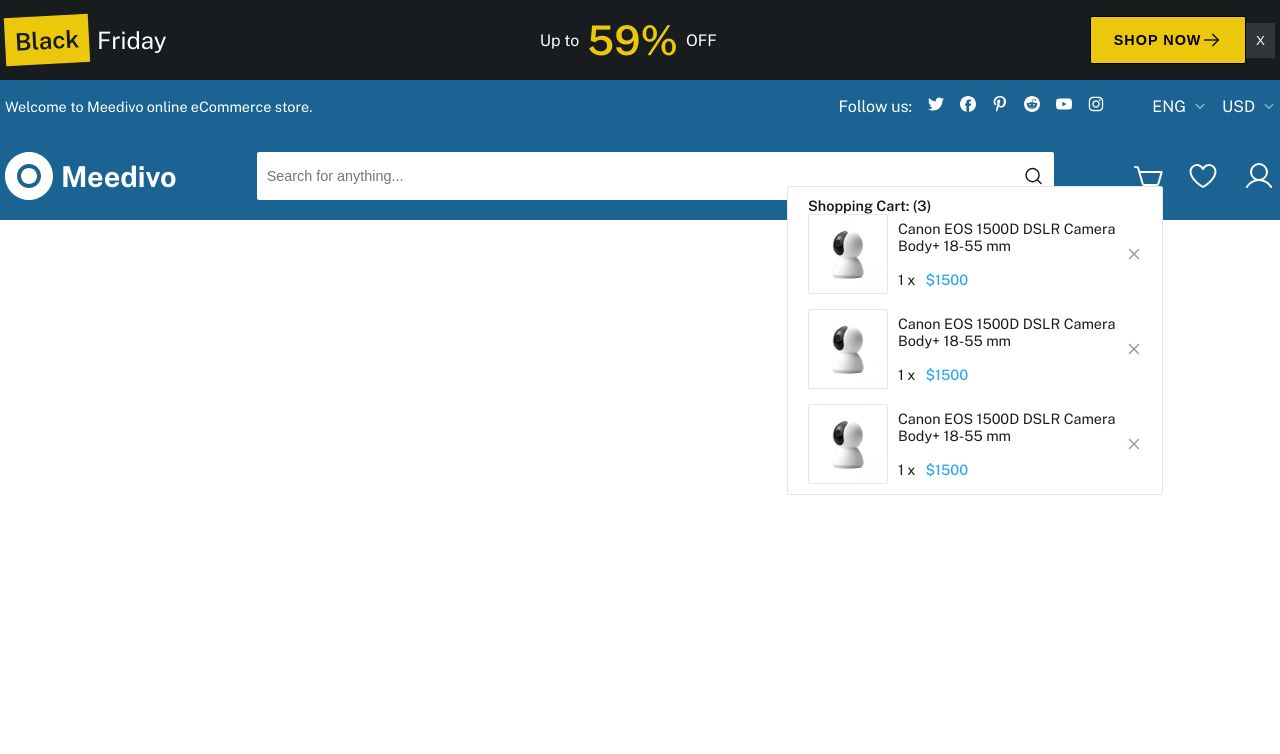
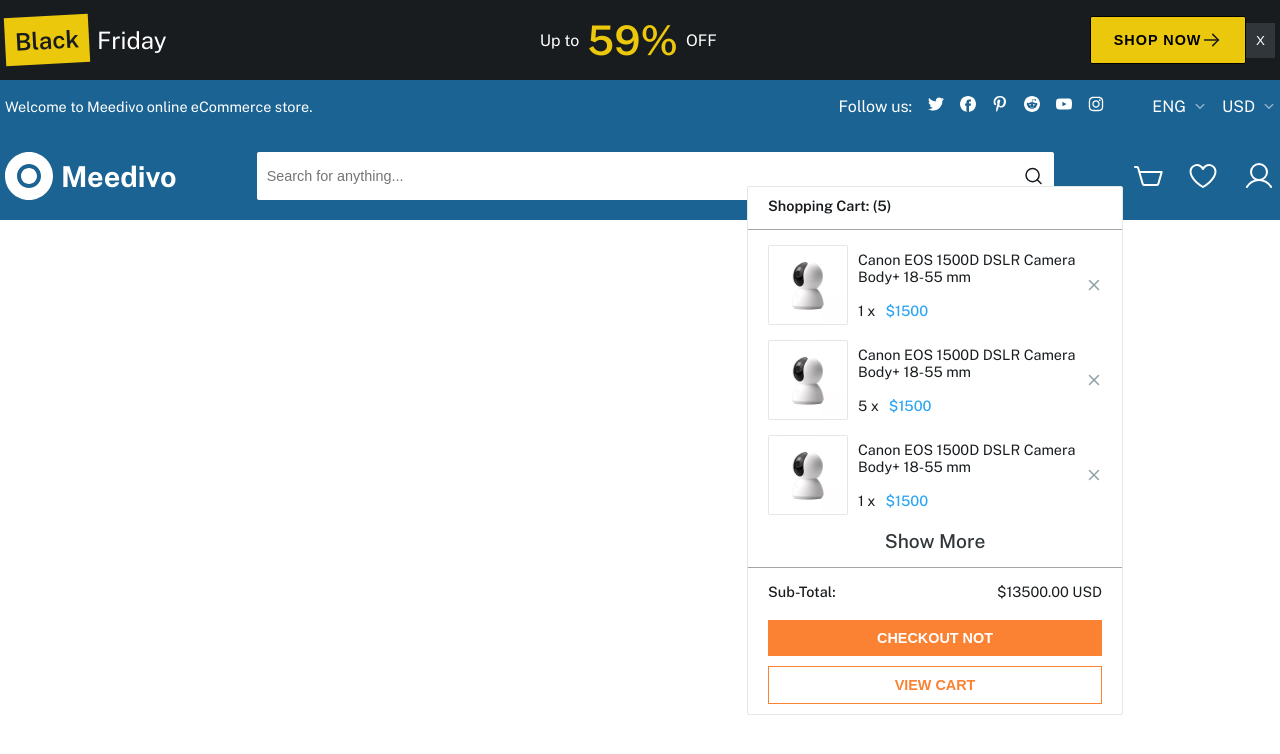
Before and after one commit to ahmedelqori/ShopSphere, a React (Vite) app in the folder client/: page / in a window 1280 px wide. Both pictures are taken after a click on the picture 1148 px from the left and 176 px from the top of the page. Shown: the top 754 px of the page. Built offline with nearby package versions, Linux system fonts and the light colour scheme.

Commit message:
Fix Shooping list

```diff
--- a/client/src/components/Header/Main/ShoopingCart/ShoopingCart.styled.tsx
+++ b/client/src/components/Header/Main/ShoopingCart/ShoopingCart.styled.tsx
@@ -3,11 +3,10 @@
 export const Cart = styled.div`
   gap: 1rem;
   top: 100%;
-  right: 0;
+  right: 40px;
   width: 376px;
   font-size: 0.9rem;
   position: absolute;
-  padding: 10px 20px;
   align-items: start;
   border-radius: 2px;
   flex-direction: column;
@@ -19,12 +18,14 @@
 export const H3 = styled.h3`
   font-weight: 600;
   font-size: 0.9rem;
+  padding: 10px 20px;
 `;
 
 export const Ul = styled.ul`
   display: flex;
   gap: 15px;
   flex-direction: column;
+  padding: 10px 20px;
 `;
 
 export const Li = styled.li`
@@ -60,3 +61,48 @@
   padding: 10px 0;
   align-self: center;
 `;
+
+export const ShowMore = styled.div`
+  align-self: center;
+  font-size: 1.2rem;
+  cursor: pointer;
+  color: var(--color-grey-light);
+  font-weight: 500;
+`;
+
+export const Line = styled.div`
+  width: 100%;
+  height: 1px;
+  background-color: var(--color-grey);
+  opacity: 0.4;
+  margin: 5px 0;
+`;
+
+export const Total = styled.div`
+  padding: 10px 20px;
+  justify-content: space-between;
+  div {
+    font-size: 0.9rem;
+    font-weight: 500;
+  }
+`;
+
+export const Buttons = styled.div`
+  padding: 10px 20px;
+  gap: 10px;
+  flex-direction: column;
+  button {
+    width: 100%;
+    padding: 10px;
+    font-weight: 600;
+    font-size: 0.9rem;
+    color: var(--color-white);
+    border: none;
+    background-color: var(--color-orange);
+    &:last-child {
+      color: var(--color-orange);
+      border: 1px solid var(--color-orange);
+      background-color: var(--color-white);
+    }
+  }
+`;
--- a/client/src/components/Header/Main/ShoopingCart/ShoopingCart.tsx
+++ b/client/src/components/Header/Main/ShoopingCart/ShoopingCart.tsx
@@ -1,4 +1,4 @@
-import { useState } from "react";
+import { useEffect, useState } from "react";
 import {
   Cart,
   H3,
@@ -9,6 +9,10 @@
   InfoContainer,
   PriceContainer,
   EmptyList,
+  ShowMore,
+  Line,
+  Total,
+  Buttons,
 } from "./ShoopingCart.styled";
 
 type ShoppingCartProps = {
@@ -30,22 +34,40 @@
     img: "/assets/icons/Item.png",
   };
 
+  const itemObj1: ItemInterface = {
+    title: "Canon EOS 1500D DSLR Camera Body+ 18-55 mm",
+    price: 1500,
+    count: 5,
+    img: "/assets/icons/Item.png",
+  };
   const [items, setItems] = useState<ItemInterface[]>([
+    itemObj,
+    itemObj1,
     itemObj,
     itemObj,
     itemObj,
   ]);
-
+  const [total, setTotal] = useState<number>(0);
   const handleRemove = (index: number): void => {
     setItems((prevItems) => prevItems.filter((_, i) => i !== index));
   };
 
+  useEffect(() => {
+    const newTotal = items.reduce(
+      (acc, item) => acc + item.price * item.count,
+      0
+    );
+    setTotal(newTotal);
+  }, [items]);
   return (
     <Cart style={style}>
       <H3>Shopping Cart: ({items.length})</H3>
+      <Line />
       <Ul>
         {items.length ? (
-          items.map((item: ItemInterface, index: number) => (
+          items.map((item: ItemInterface, index: number) => {
+            if (index > 2) return;
+            return (
               <Li key={index}>
                 <ItemImage className="item" src={item.img} alt="item" />
                 <InfoContainer>
@@ -61,11 +83,22 @@
                   onClick={() => handleRemove(index)}
                 />
               </Li>
-          ))
+            );
+          })
         ) : (
           <EmptyList>Empty List</EmptyList>
         )}
+        {items.length > 2 ? <ShowMore>Show More</ShowMore> : ""}
       </Ul>
+      <Line />
+      <Total>
+        <div>Sub-Total:</div>
+        <span>${total.toFixed(2)} USD</span>
+      </Total>
+      <Buttons>
+        <button>CHECKOUT NOT</button>
+        <button>VIEW CART</button>
+      </Buttons>
     </Cart>
   );
 };
--- a/client/src/index.css
+++ b/client/src/index.css
@@ -15,6 +15,7 @@
   --color-white-light: #e4e7e9;
   --color-blue-dark: #1b6392;
   --color-blue-light: #2da5f3;
+  --color-orange:#FA8232
 }
 
 body {
```
Lines whose indentation alone changed are shown as unchanged.
